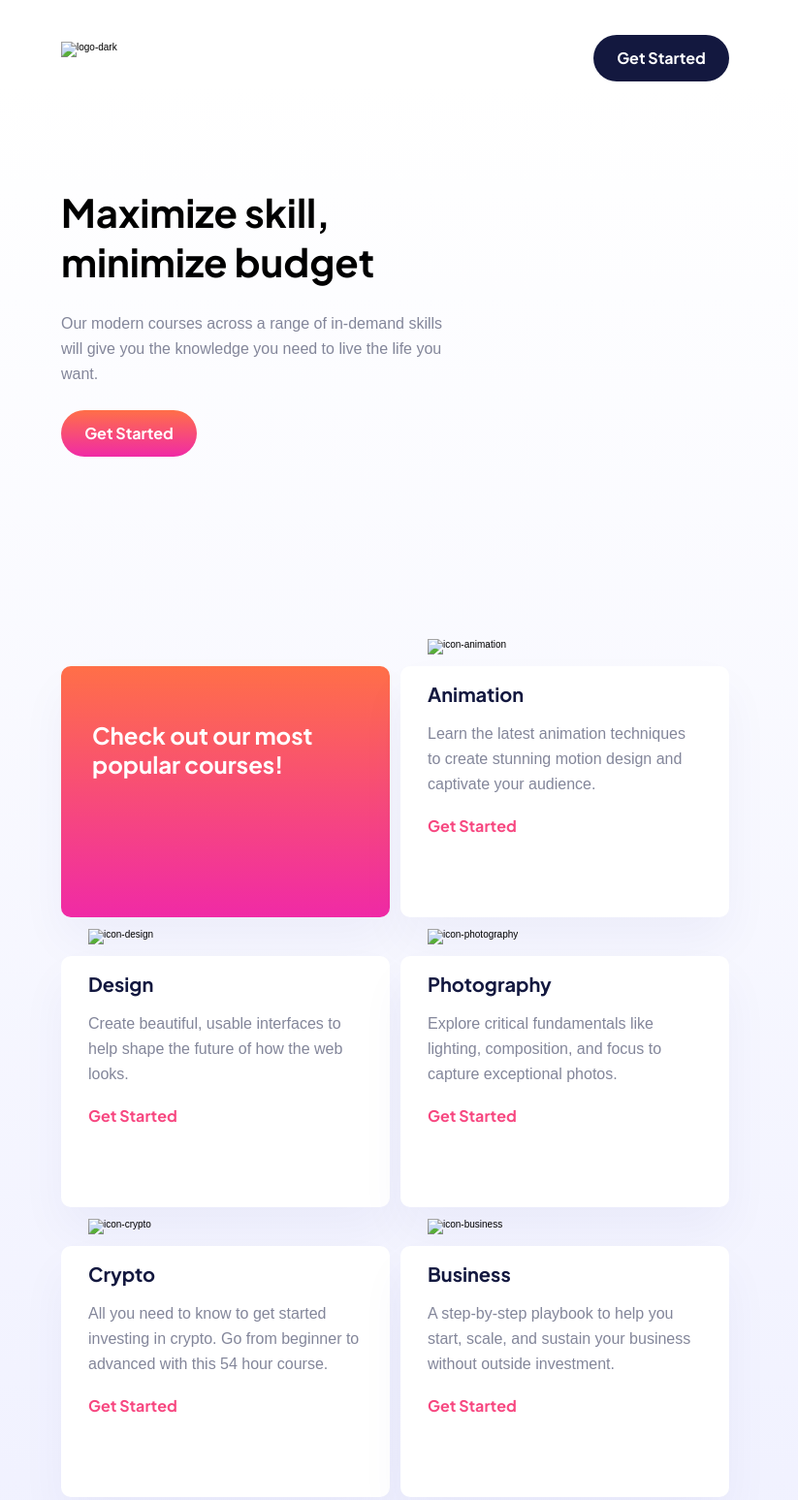
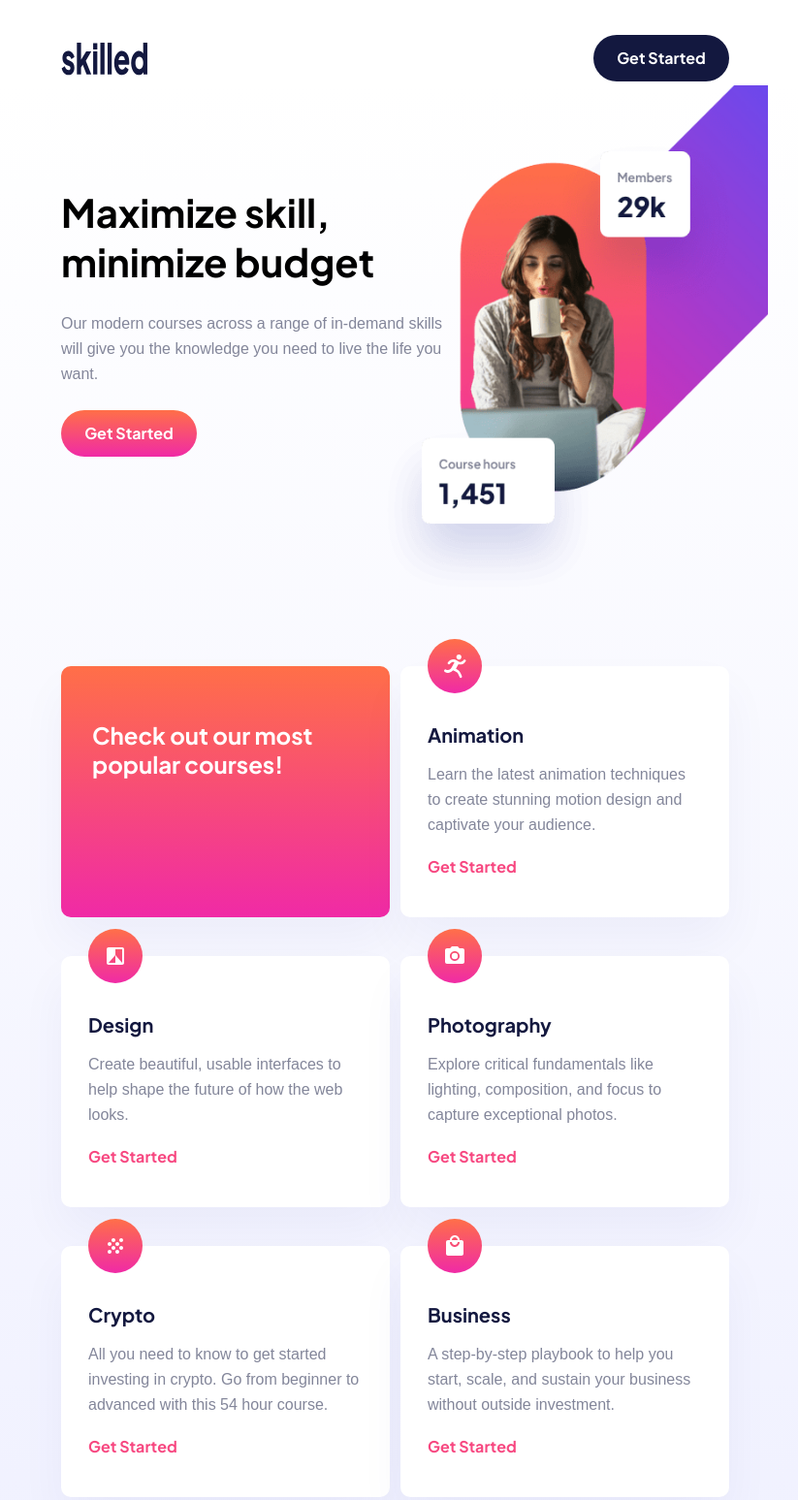
Before and after one commit to GBaga/Project-5-Skilled-e-learning-landing-page, a plain HTML site: page index.html in a window 1280 px wide. Shown: the top 1547 px of the page at 97% size, without its empty margins (232-1055 px from the left). Drawn offline with Linux system fonts and the light colour scheme; the site is published under a folder, as on GitHub Pages, so addresses that start at the root find nothing; a web font is replaced by a local one.

Commit message:
trying to create link

```diff
--- a/index.html
+++ b/index.html
@@ -14,7 +14,7 @@
 
     <header>
         <div class="header-container">
-            <img src="/assets/images/logo-dark.svg" alt="logo-dark" />
+            <img src="./assets/images/logo-dark.svg" alt="logo-dark" />
             <button type="button" class="button">Get Started</button>
         </div>
     </header>
@@ -32,9 +32,9 @@
                     <button type="button" class="button">Get Started</button>
                 </div>
                 <picture>
-                    <source media="(min-width: 1440px)" srcset="/assets/images/image-hero-desktop.png">
-                    <source media="(min-width: 768px)" srcset="/assets/images/image-hero-tablet.png">
-                    <img src="/assets/images/image-hero-mobile.png" alt="image-hero-mobile">
+                    <source media="(min-width: 1440px)" srcset="./assets/images/image-hero-desktop.png">
+                    <source media="(min-width: 768px)" srcset="./assets/images/image-hero-tablet.png">
+                    <img src="./assets/images/image-hero-mobile.png" alt="image-hero-mobile">
                 </picture>
             </div>
             <div class="grid-container">
@@ -43,7 +43,7 @@
                 </div>
 
                 <div class="grid-item">
-                    <img src="/assets/icons/icon-animation.svg" alt="icon-animation">
+                    <img src="./assets/icons/icon-animation.svg" alt="icon-animation">
                     <h2>Animation</h2>
                     <p>
                         Learn the latest animation techniques to create
@@ -52,7 +52,7 @@
                     <button type="button" class="button">Get Started</button>
                 </div>
                 <div class="grid-item">
-                    <img src="/assets/icons/icon-design.svg" alt="icon-design">
+                    <img src="./assets/icons/icon-design.svg" alt="icon-design">
                     <h2>Design</h2>
                     <p>
                         Create beautiful, usable interfaces to help
@@ -61,7 +61,7 @@
                     <button type="button" class="button">Get Started</button>
                 </div>
                 <div class="grid-item">
-                    <img src="/assets/icons/icon-photography.svg" alt="icon-photography">
+                    <img src="./assets/icons/icon-photography.svg" alt="icon-photography">
                     <h2>Photography</h2>
                     <p>
                         Explore critical fundamentals like lighting, composition,
@@ -70,7 +70,7 @@
                     <button type="button" class="button">Get Started</button>
                 </div>
                 <div class="grid-item">
-                    <img src="/assets/icons/icon-crypto.svg" alt="icon-crypto">
+                    <img src="./assets/icons/icon-crypto.svg" alt="icon-crypto">
                     <h2>Crypto</h2>
                     <p>
                         All you need to know to get started investing in crypto.
@@ -79,7 +79,7 @@
                     <button type="button" class="button">Get Started</button>
                 </div>
                 <div class="grid-item">
-                    <img src="/assets/icons/icon-business.svg" alt="icon-business">
+                    <img src="./assets/icons/icon-business.svg" alt="icon-business">
                     <h2>Business</h2>
                     <p>
                         A step-by-step playbook to help you start, scale,
--- a/styles/style.css
+++ b/styles/style.css
@@ -1,6 +1,6 @@
 @import url(./fonts.css);
 @import url(./colors.css);
-
+@import url(./responsive.css);
 
 * {
     font-size: 10px;
```
